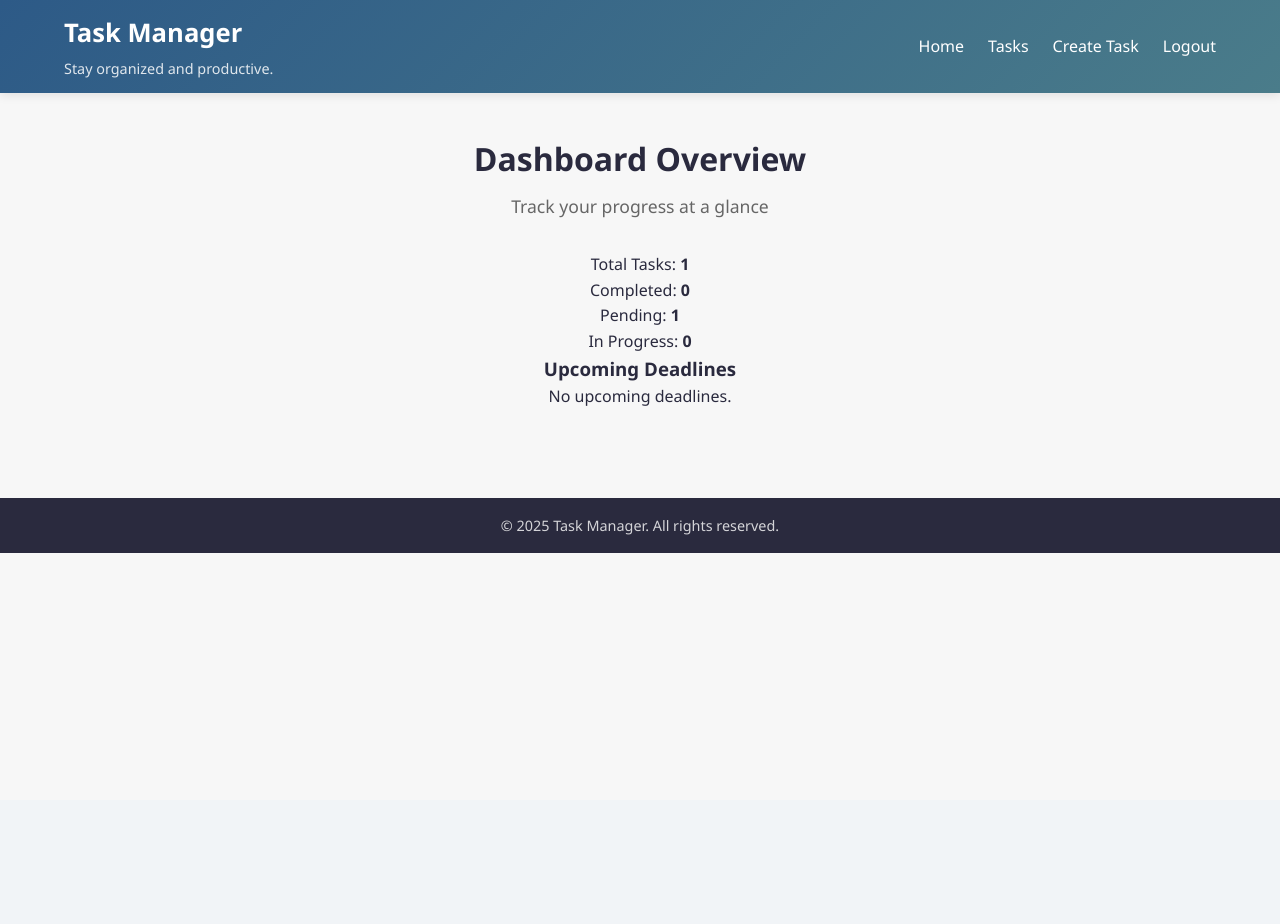
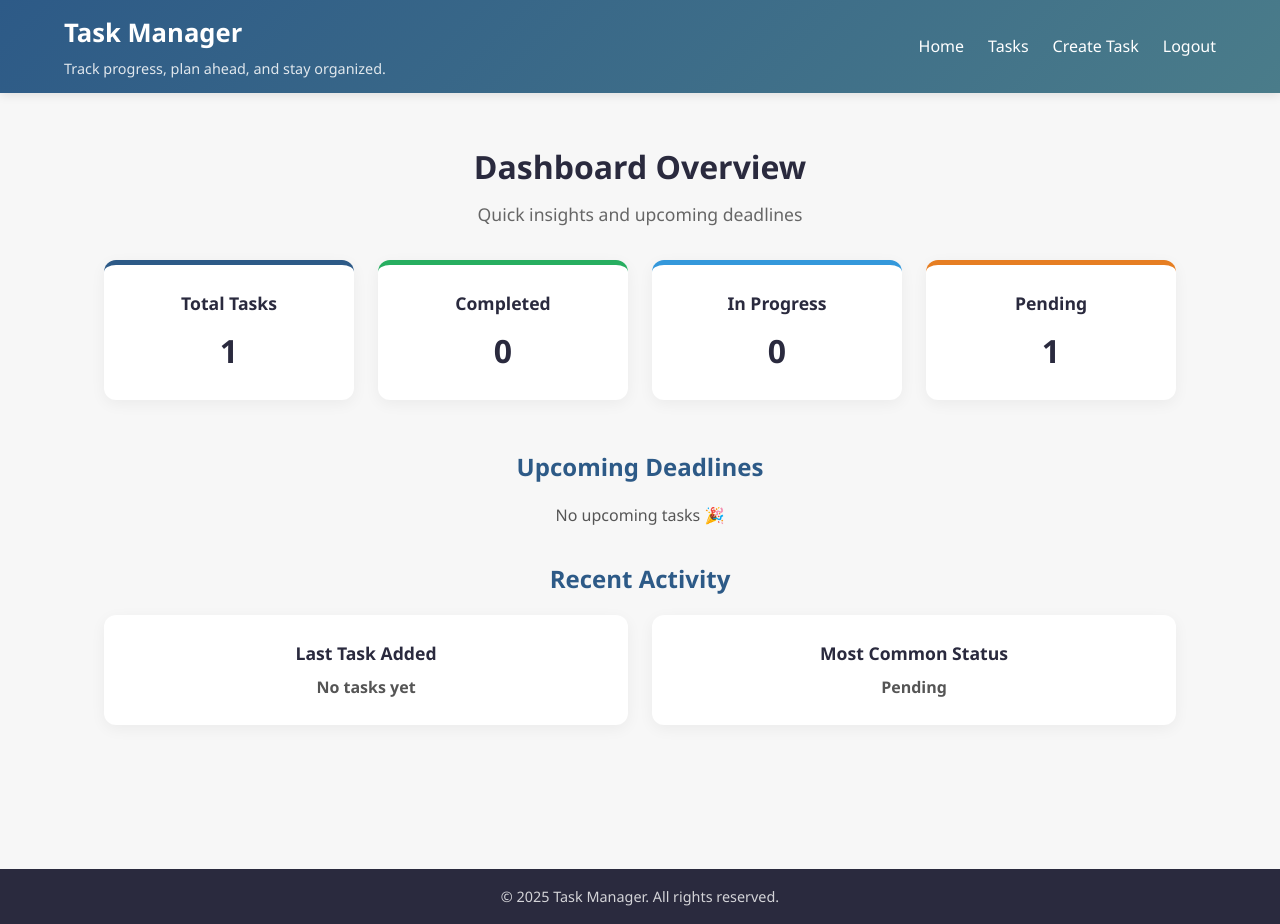
Before and after one commit to nicholohq/hangarin, a Django app: page / in a window 1280 px wide. Before the commit the page ends 553 px from the top, so only its background shows below. Run offline with Django 5.2, Linux system fonts and the light colour scheme; tables that the repository leaves empty hold one stand-in row (values such as "Sample post").

Commit message:
created dashboard for summary

```diff
--- a/tasks/static/tasks/css/main.css
+++ b/tasks/static/tasks/css/main.css
@@ -310,3 +310,67 @@ footer p {
 		padding: 1rem;
 	}
 }
+
+/* ====== Dashboard Summary Cards ====== */
+#dashboard {
+	padding: 3rem 5%;
+	max-width: 1200px;
+	margin: 0 auto;
+	text-align: center;
+}
+
+.summary-grid {
+	display: grid;
+	grid-template-columns: repeat(auto-fit, minmax(220px, 1fr));
+	gap: 1.5rem;
+	margin-bottom: 3rem;
+}
+
+.summary-card {
+	background: white;
+	padding: 1.5rem;
+	border-radius: 12px;
+	box-shadow: 0 4px 15px rgba(0,0,0,0.05);
+	transition: transform 0.2s ease, box-shadow 0.2s ease;
+}
+
+.summary-card h3 {
+	color: var(--dark);
+	font-size: 1.1rem;
+	margin-bottom: 0.5rem;
+}
+
+.summary-card p {
+	font-size: 2rem;
+	font-weight: bold;
+}
+
+.summary-card.total { border-top: 5px solid var(--primary); }
+.summary-card.completed { border-top: 5px solid #27ae60; }
+.summary-card.progress { border-top: 5px solid #3498db; }
+.summary-card.pending { border-top: 5px solid #e67e22; }
+
+.summary-card:hover {
+	transform: translateY(-3px);
+	box-shadow: 0 6px 18px rgba(0,0,0,0.08);
+}
+
+/* ====== Upcoming Section ====== */
+.upcoming-section {
+	margin-top: 2rem;
+}
+
+.upcoming-section h2 {
+	margin-bottom: 1rem;
+	color: var(--primary);
+	font-size: 1.5rem;
+}
+
+.upcoming-section p {
+	color: #555;
+	font-size: 1rem;
+}
+
+.upcoming-section .task-card {
+	min-height: 160px;
+}
--- a/tasks/templates/tasks/home.html
+++ b/tasks/templates/tasks/home.html
@@ -13,7 +13,7 @@
     <div class="header-container">
         <div class="header-text">
             <h1>Task Manager</h1>
-            <p class="tagline">Stay organized and productive.</p>
+            <p class="tagline">Track progress, plan ahead, and stay organized.</p>
         </div>
 
         <nav class="main-nav">
@@ -27,31 +27,74 @@
     </div>
 </header>
 
+<section id="dashboard">
+    <h2 class="section-title">Dashboard Overview</h2>
+    <p class="section-subtitle">Quick insights and upcoming deadlines</p>
 
-<section id="tasks">
-    <h2 class="section-title">Dashboard Overview</h2>
-    <p class="section-subtitle">Track your progress at a glance</p>
-
-    <div class="dashboard-grid">
-        <div class="dash-card total">Total Tasks: <strong>{{ total_tasks }}</strong></div>
-        <div class="dash-card completed">Completed: <strong>{{ completed_tasks }}</strong></div>
-        <div class="dash-card pending">Pending: <strong>{{ pending_tasks }}</strong></div>
-        <div class="dash-card progress">In Progress: <strong>{{ in_progress_tasks }}</strong></div>
+    <!-- Dashboard Cards -->
+    <div class="summary-grid">
+        <div class="summary-card total">
+            <h3>Total Tasks</h3>
+            <p>{{ total_tasks }}</p>
+        </div>
+        <div class="summary-card completed">
+            <h3>Completed</h3>
+            <p>{{ completed_tasks }}</p>
+        </div>
+        <div class="summary-card progress">
+            <h3>In Progress</h3>
+            <p>{{ in_progress_tasks }}</p>
+        </div>
+        <div class="summary-card pending">
+            <h3>Pending</h3>
+            <p>{{ pending_tasks }}</p>
+        </div>
     </div>
 
+    <!-- Upcoming Tasks -->
     <div class="upcoming-section">
-        <h3>Upcoming Deadlines</h3>
+        <h2>Upcoming Deadlines</h2>
         {% if upcoming %}
-            <ul>
-                {% for task in upcoming %}
-                    <li>{{ task.title }} — {{ task.deadline|date:"M d, Y H:i" }}</li>
-                {% endfor %}
-            </ul>
+        <div class="task-grid">
+            {% for task in upcoming %}
+            <div class="task-card" data-status="{{ task.status }}">
+                <h3>{{ task.title }}</h3>
+                <p>{{ task.description|truncatewords:15 }}</p>
+                <p><strong>Status:</strong> {{ task.status }}</p>
+                <p><strong>Deadline:</strong> {{ task.deadline|date:"M d, Y H:i" }}</p>
+                <a href="{% url 'task_detail' task.id %}" class="btn-edit">View</a>
+            </div>
+            {% endfor %}
+        </div>
         {% else %}
-            <p>No upcoming deadlines.</p>
+            <p>No upcoming tasks 🎉</p>
         {% endif %}
     </div>
+
+    <!-- Optional Section: Recent Activity -->
+    <div class="upcoming-section">
+        <h2>Recent Activity</h2>
+        <div class="summary-grid">
+            <div class="summary-card">
+                <h3>Last Task Added</h3>
+                <p>{{ upcoming.first.title|default:"No tasks yet" }}</p>
+            </div>
+            <div class="summary-card">
+                <h3>Most Common Status</h3>
+                <p>
+                    {% if completed_tasks >= pending_tasks and completed_tasks >= in_progress_tasks %}
+                        Completed
+                    {% elif pending_tasks >= completed_tasks and pending_tasks >= in_progress_tasks %}
+                        Pending
+                    {% else %}
+                        In Progress
+                    {% endif %}
+                </p>
+            </div>
+        </div>
+    </div>
 </section>
+
 
 <footer>
     <p>&copy; 2025 Task Manager. All rights reserved.</p>
--- a/tasks/urls.py
+++ b/tasks/urls.py
@@ -2,7 +2,8 @@ from django.urls import path
 from . import views
 
 urlpatterns = [
-    path('', views.home, name='home'),  # Dashboard/Home
+    path('', views.home, name='home'),  # main dashboard
+    path('dashboard/', views.home, name='dashboard'),  # optional alias
     path('tasks/', views.task_list, name='task_list'),
     path('tasks/<int:pk>/', views.task_detail, name='task_detail'),
     path('tasks/create/', views.task_create, name='task_create'),
```
